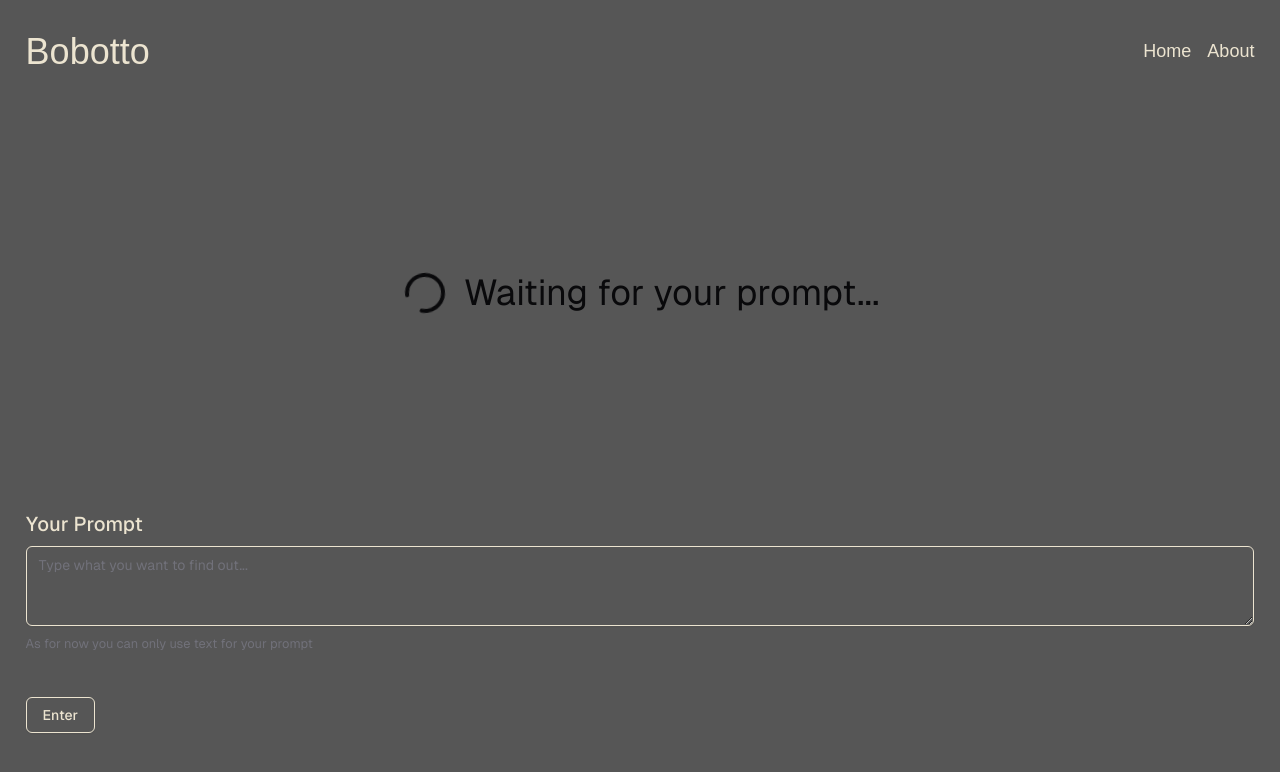
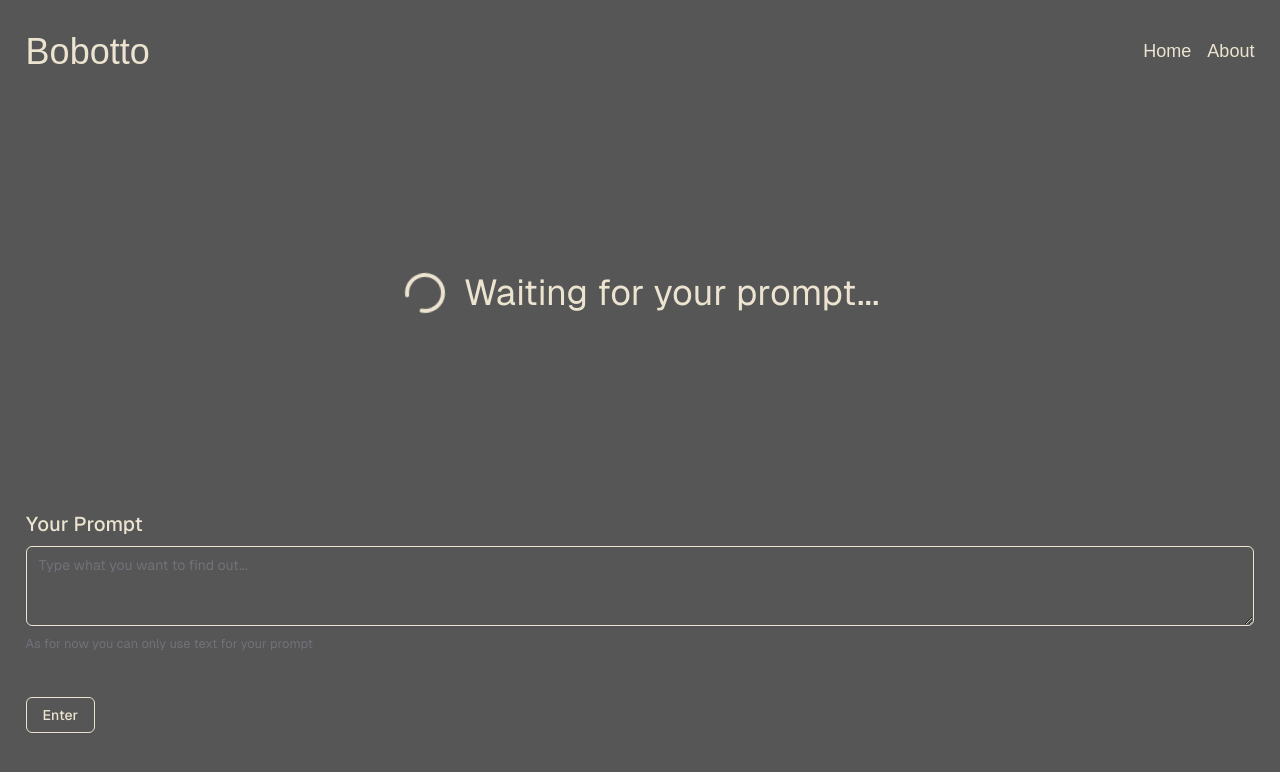
Before and after one commit to fcram7/bobotto, a Next.js app: page / in a window 1280 px wide. Shown: the top 772 px of the page. Built offline with nearby package versions, Linux system fonts and the light colour scheme.

Commit message:
changed prompt dialog colorway

```diff
--- a/src/app/_components/PromptCard.tsx
+++ b/src/app/_components/PromptCard.tsx
@@ -8,7 +8,7 @@ type promptCard = {
 
 export const PromptCard = ({ user, prompt, cardIndex }: promptCard) => {
   return (
-    <Card className={`w-fit h-fit border-primary ${cardIndex % 2 !== 0 ? 'ms-4' : 'ms-0'}`}>
+    <Card className={`w-fit h-fit border-serikaYellow text-serikaWhite bg-serikaGray ${cardIndex % 2 !== 0 ? 'ms-4' : 'ms-0'}`}>
       <CardHeader>
         <CardTitle>{user}</CardTitle>
       </CardHeader>
--- a/src/app/_components/PromptDialog.tsx
+++ b/src/app/_components/PromptDialog.tsx
@@ -28,11 +28,9 @@ export const PromptDialog = () => {
             ))}
           </div>
         ) : (
-          <div className="flex items-center justify-center gap-4 h-full">
-            <Loader2 size={48} className='animate-spin' />
-            <p className='text-2xl lg:text-4xl'>
-              Waiting for your prompt...
-            </p>
+          <div className='flex items-center justify-center gap-4 h-full text-serikaWhite'>
+            <Loader2 size={48} className='animate-spin' color='#ECE4D0' />
+            <p className='text-2xl lg:text-4xl'>Waiting for your prompt...</p>
           </div>
         )}
       </div>
```
